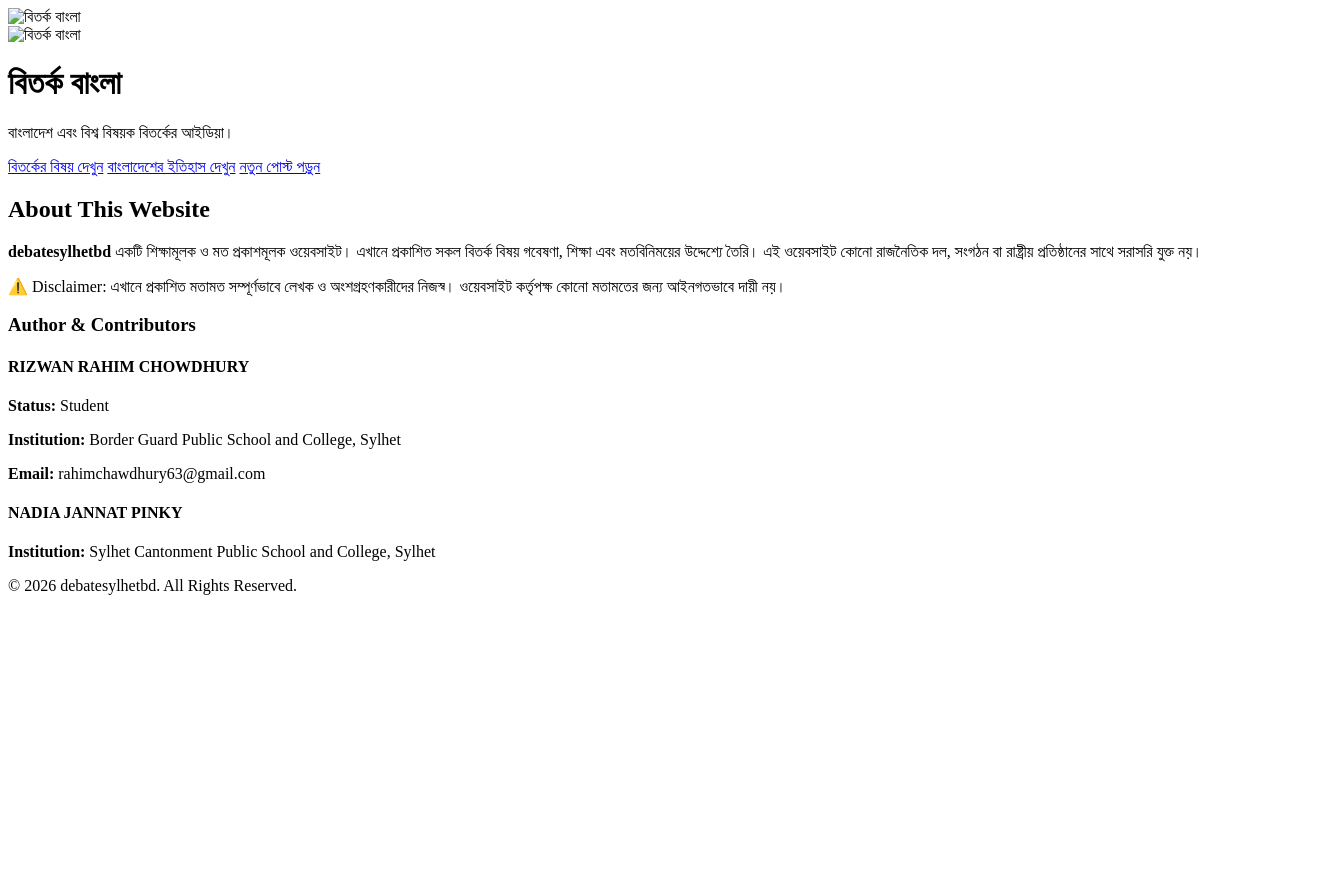
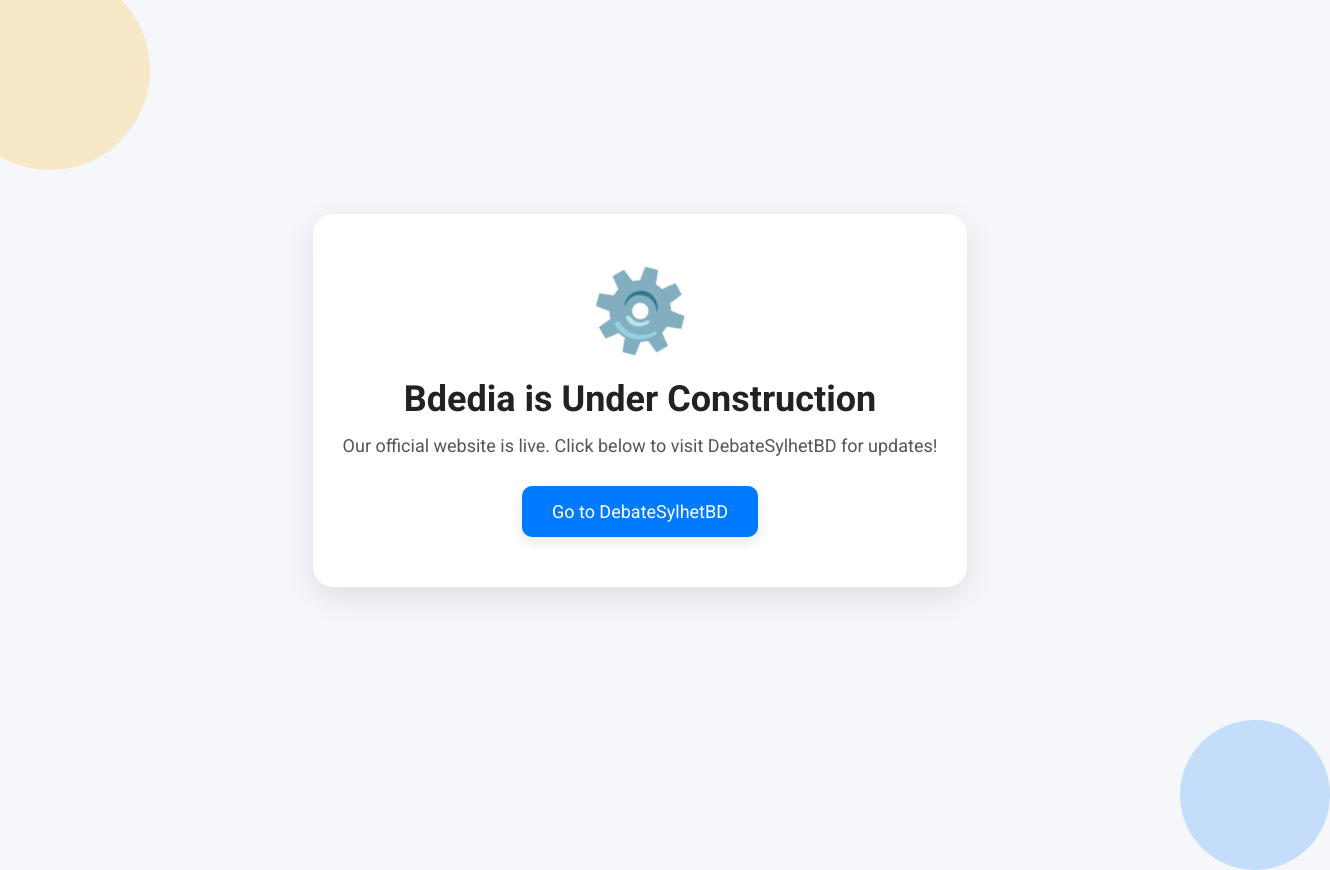
Before and after one commit to rahimchawdhury63-creator/bdedia, a plain HTML site: page index.html in a window 1280 px wide. Shown: the whole page, 1330 px wide, since content can reach past the window. Before the commit the page ends 800 px from the top, so only its background shows below. Drawn offline with Linux system fonts and the light colour scheme.

Commit message:
Revise index.html for Bdedia under construction
Updated the website content and structure to reflect the new site 'Bdedia' under construction, replacing the previous content related to 'DebateBangla'.

```diff
--- a/index.html
+++ b/index.html
@@ -1,68 +1,128 @@
 <!DOCTYPE html>
-<html lang="bn">
+<html lang="en">
 <head>
     <meta charset="UTF-8">
     <meta name="viewport" content="width=device-width, initial-scale=1.0">
-    <title>বিতর্ক বাংলা | DebateBangla</title>
-    <meta name="description" content="বিভিন্ন বিতর্কের বিষয় বাংলায়। শিক্ষাগত, প্রযুক্তি, নীতি, সমাজ, স্বাস্থ্য, পরিবেশ সম্পর্কিত বিতর্ক।">
-    <link rel="icon" href="logo.png">
-    <link rel="stylesheet" href="style.css">
+    <title>Bdedia – Under Construction</title>
+    <meta name="description" content="Bdedia is under construction. Visit our official website DebateSylhetBD for updates.">
+    <link href="https://fonts.googleapis.com/css2?family=Roboto:wght@400;700&display=swap" rel="stylesheet">
+    <style>
+        /* ==========================
+           General Reset & Fonts
+        ========================== */
+        * {
+            margin: 0;
+            padding: 0;
+            box-sizing: border-box;
+        }
+        body {
+            font-family: 'Roboto', sans-serif;
+            background: #f5f7fa;
+            color: #333;
+            display: flex;
+            justify-content: center;
+            align-items: center;
+            height: 100vh;
+            overflow: hidden;
+        }
+
+        /* ==========================
+           Container
+        ========================== */
+        .container {
+            text-align: center;
+            background: #fff;
+            padding: 50px 30px;
+            border-radius: 20px;
+            box-shadow: 0 10px 30px rgba(0,0,0,0.1);
+            position: relative;
+            overflow: hidden;
+        }
+
+        /* ==========================
+           Animated Construction Gear
+        ========================== */
+        .gear {
+            font-size: 80px;
+            color: #ffb100;
+            animation: rotate 3s linear infinite;
+        }
+        @keyframes rotate {
+            from { transform: rotate(0deg);}
+            to { transform: rotate(360deg);}
+        }
+
+        /* ==========================
+           Headings
+        ========================== */
+        h1 {
+            margin-top: 20px;
+            font-size: 36px;
+            font-weight: 700;
+            color: #222;
+        }
+        p {
+            margin-top: 15px;
+            font-size: 18px;
+            color: #555;
+        }
+
+        /* ==========================
+           Button
+        ========================== */
+        .btn {
+            display: inline-block;
+            margin-top: 30px;
+            padding: 15px 30px;
+            background: #007bff;
+            color: #fff;
+            text-decoration: none;
+            font-size: 18px;
+            border-radius: 10px;
+            transition: all 0.3s ease;
+            box-shadow: 0 5px 15px rgba(0,0,0,0.1);
+        }
+        .btn:hover {
+            background: #0056b3;
+            transform: translateY(-3px);
+            box-shadow: 0 8px 20px rgba(0,0,0,0.2);
+        }
+
+        /* ==========================
+           Background Animated Shapes
+        ========================== */
+        .shape {
+            position: absolute;
+            border-radius: 50%;
+            opacity: 0.2;
+            animation: float 10s infinite linear;
+        }
+        .shape1 { width: 200px; height: 200px; background: #ffb100; top: -50px; left: -50px;}
+        .shape2 { width: 150px; height: 150px; background: #007bff; bottom: -50px; right: -50px;}
+        @keyframes float {
+            0% { transform: translateY(0);}
+            50% { transform: translateY(20px);}
+            100% { transform: translateY(0);}
+        }
+    </style>
 </head>
 <body>
+    <!-- Background shapes for decoration -->
+    <div class="shape shape1"></div>
+    <div class="shape shape2"></div>
 
-    <!-- Watermark -->
-    <div class="watermark">
-        <img src="logo.png" alt="বিতর্ক বাংলা">
+    <div class="container">
+        <!-- Animated construction gear -->
+        <div class="gear">⚙️</div>
+
+        <!-- Main heading -->
+        <h1>Bdedia is Under Construction</h1>
+
+        <!-- Subheading / description -->
+        <p>Our official website is live. Click below to visit DebateSylhetBD for updates!</p>
+
+        <!-- Button linking to your official website -->
+        <a href="https://debatesylhetbd.onrender.com/" target="_blank" class="btn">Go to DebateSylhetBD</a>
     </div>
-
-    <!-- Corner logo -->
-    <div class="corner-logo">
-        <img src="logo.png" alt="বিতর্ক বাংলা">
-    </div>
-
-
-    <!-- Main content -->
-    <div class="container">
-        <h1>বিতর্ক বাংলা</h1>
-        <p>বাংলাদেশ এবং বিশ্ব বিষয়ক বিতর্কের আইডিয়া।</p>
-        <a href="debate.html" class="btn">বিতর্কের বিষয় দেখুন</a>
-         <a href="history.html" class="btn btn-history">বাংলাদেশের ইতিহাস দেখুন</a>
-         <a href="post.html" class="btn">নতুন পোস্ট পড়ুন</a>
-
-         <!-- ================= Legal & Author Section ================= -->
-<section id="legal-author">
-
-  <h2>About This Website</h2>
-  <p>
-    <strong>debatesylhetbd</strong> একটি শিক্ষামূলক ও মত প্রকাশমূলক ওয়েবসাইট।
-    এখানে প্রকাশিত সকল বিতর্ক বিষয় গবেষণা, শিক্ষা এবং মতবিনিময়ের উদ্দেশ্যে তৈরি।
-    এই ওয়েবসাইট কোনো রাজনৈতিক দল, সংগঠন বা রাষ্ট্রীয় প্রতিষ্ঠানের সাথে সরাসরি যুক্ত নয়।
-  </p>
-
-  <p class="legal-note">
-    ⚠️ Disclaimer: এখানে প্রকাশিত মতামত সম্পূর্ণভাবে লেখক ও অংশগ্রহণকারীদের নিজস্ব।
-    ওয়েবসাইট কর্তৃপক্ষ কোনো মতামতের জন্য আইনগতভাবে দায়ী নয়।
-  </p>
-
-  <h3>Author & Contributors</h3>
-
-  <div class="author-box">
-    <h4>RIZWAN RAHIM CHOWDHURY</h4>
-    <p><strong>Status:</strong> Student</p>
-    <p><strong>Institution:</strong> Border Guard Public School and College, Sylhet</p>
-    <p><strong>Email:</strong> rahimchawdhury63@gmail.com</p>
-  </div>
-
-  <div class="author-box">
-    <h4>NADIA JANNAT PINKY</h4>
-    <p><strong>Institution:</strong> Sylhet Cantonment Public School and College, Sylhet</p>
-  </div>
-
-</section>
-
-<p>© 2026 debatesylhetbd. All Rights Reserved.</p>
-
-    </div>
-
 </body>
 </html>
```
